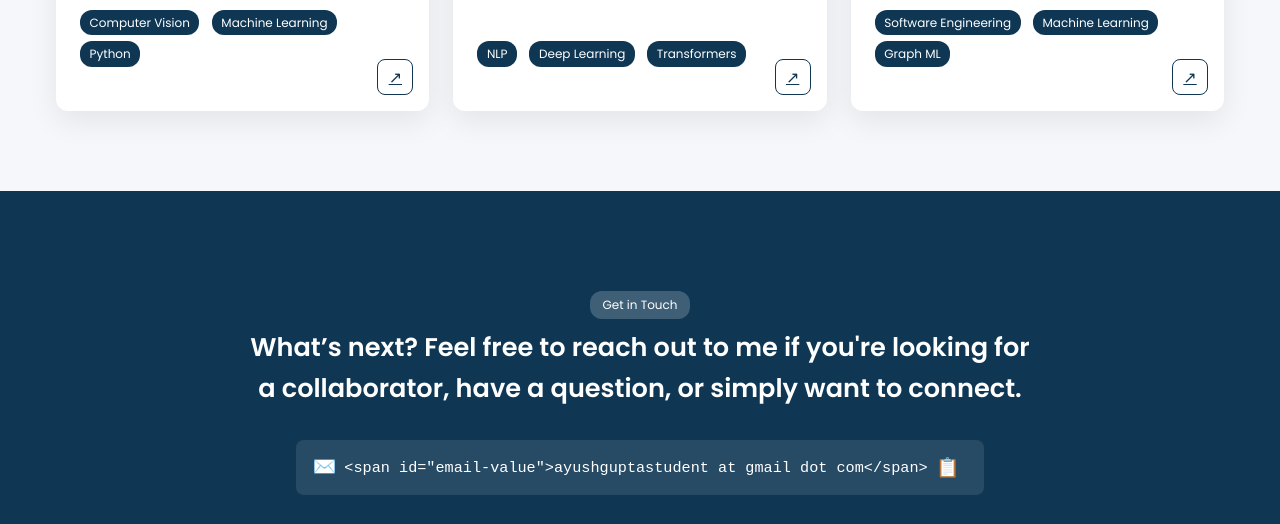
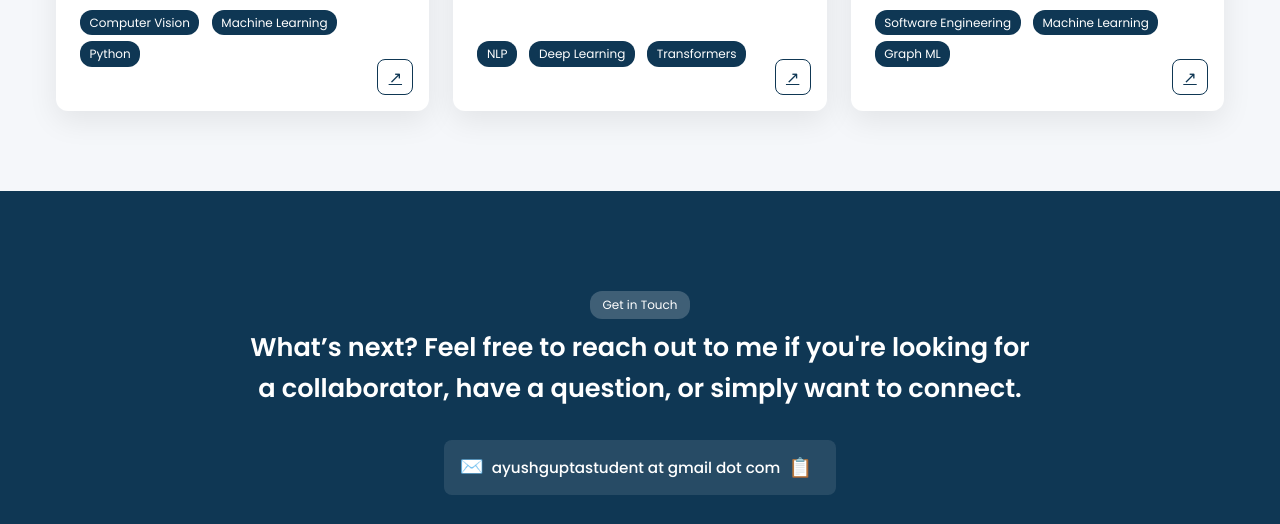
Before and after one commit to Aayush714/Portfolio, a plain HTML site: page index.html in a window 1280 px wide. Shown: the part 4083-4607 px from the top of the page. Drawn offline with Linux system fonts and the light colour scheme.

Commit message:
Simplify email display in contact info section

```diff
--- a/index.html
+++ b/index.html
@@ -345,9 +345,7 @@
                 <div class="contact-info">
                     <div class="contact-item">
                         <span class="emoji">✉️</span>
-                        <code class="snippet-text">
-                            &lt;span id="email-value"&gt;ayushguptastudent at gmail dot com&lt;/span&gt;
-                        </code>
+                        <span id="email-value">ayushguptastudent at gmail dot com</span>
                         <button class="copy-btn" data-copy="email-value" aria-label="Copy email"><span class="emoji">📋</span></button>
                     </div>
                     <!-- <div class="contact-item">
```
